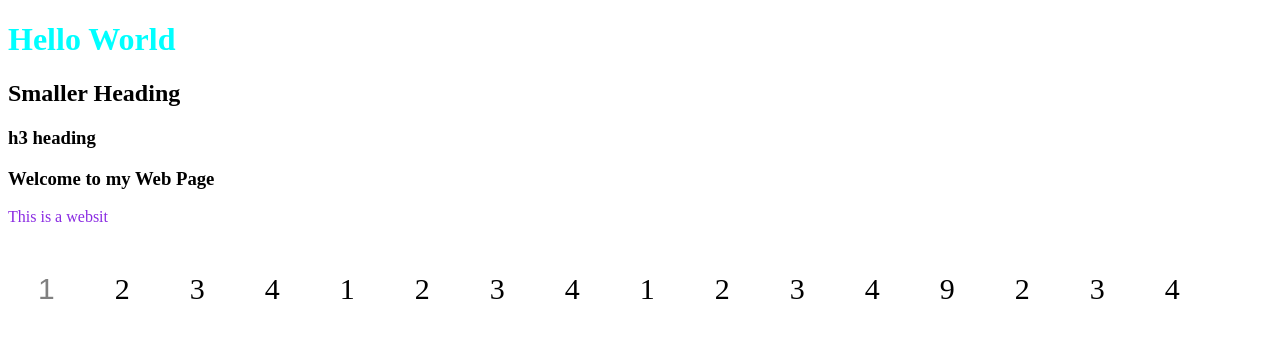
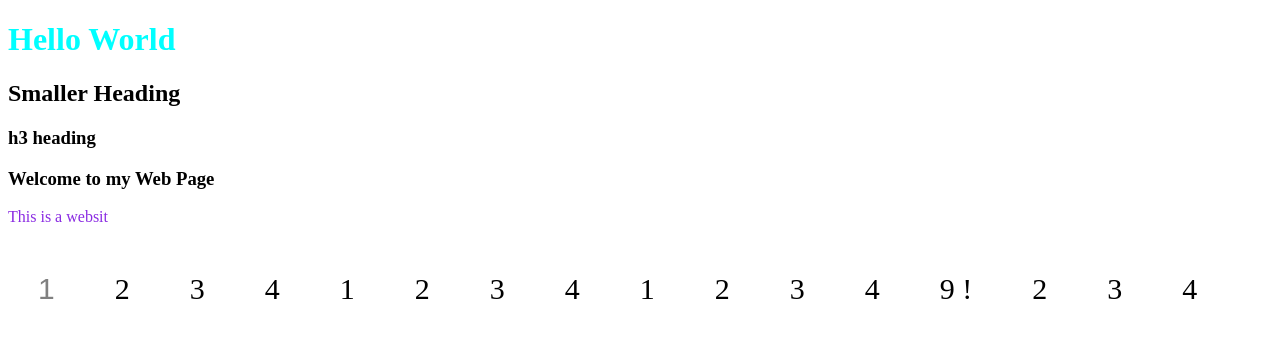
Before and after one commit to sabyasachi-biswas/Web-Development, a plain HTML site: page headings.html in a window 1280 px wide. Drawn offline with Linux system fonts and the light colour scheme.

Commit message:
heading.html changes

```diff
--- a/headings.html
+++ b/headings.html
@@ -27,7 +27,7 @@
             <div>2</div>
             <div>3</div>
             <div>4</div>
-            <div>9</div>
+            <div>9 !</div>
             <div>2</div>
             <div>3</div>
             <div>4</div>
```
